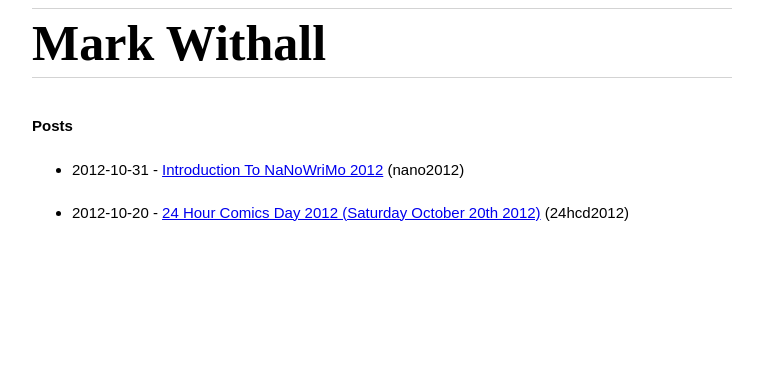
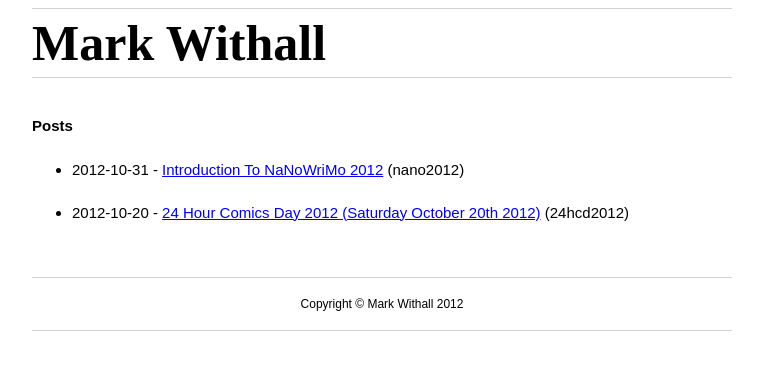
Before and after one commit to MarkWithall/markwithall.github.com, a Jekyll site: the page built from index.md, in a window 1280 px wide. Shown: the top 370 px of the page, without its empty margins (258-1021 px from the left). Built offline with Jekyll 4.4.1, drawn with Linux system fonts in a browser that asks for light colours; some web fonts are replaced.

Commit message:
Copyright

```diff
--- a/_layouts/default.html
+++ b/_layouts/default.html
@@ -11,6 +11,9 @@
         <div id="all">
             <h1>{{ page.title }}</h1>
             {{ content }}
+            <div id="footer">
+                <p>Copyright &copy; Mark Withall 2012</p>
+            </div>
         </div>
     </body>
 </html>
--- a/css/default.css
+++ b/css/default.css
@@ -1,6 +1,13 @@
 #all {
     max-width: 700px;
     margin: 0 auto;
+}
+
+#footer {
+    margin-top: 50px;
+    border-top: 1px solid lightgray;
+    border-bottom: 1px solid lightgray;
+    text-align: center;
 }
 
 h1 {
@@ -21,6 +28,10 @@ p,h2 {
     line-height: 28px;
 }
 
+#footer>p {
+    font-size: 75%;
+}
+
 img {
     max-width: 384px;
 }
```
